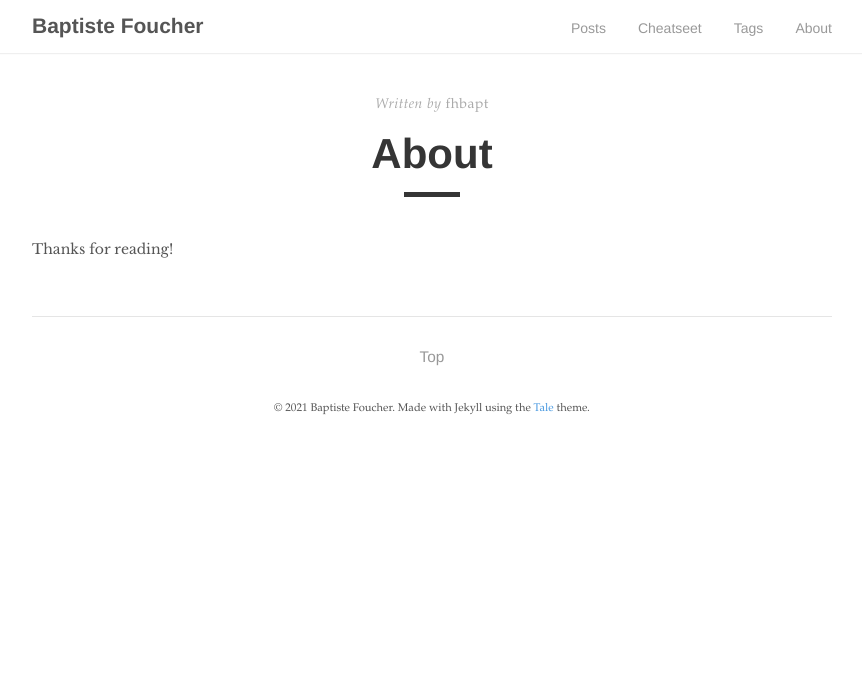
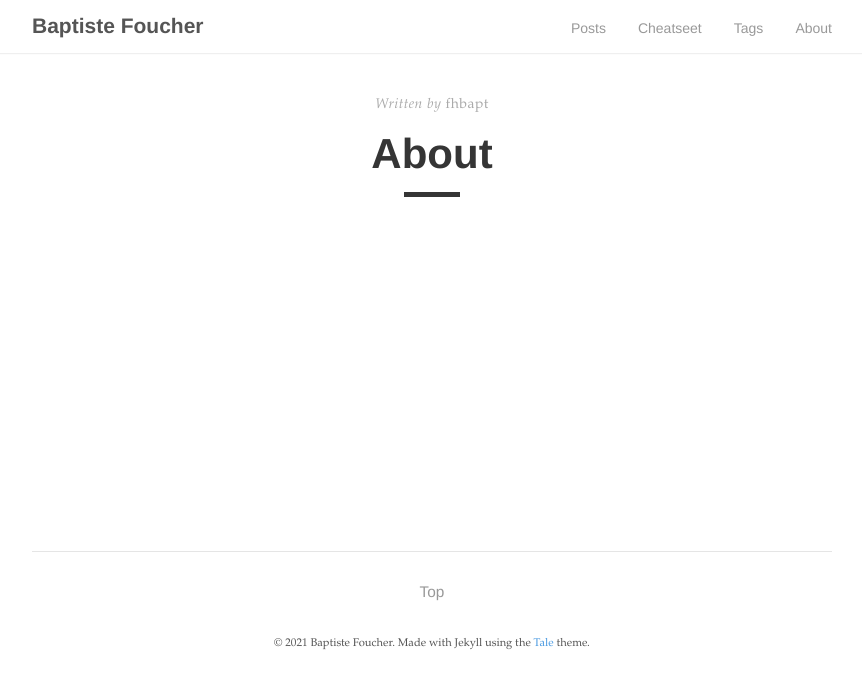
Before and after one commit to fhbapt/fhbapt.github.io, a Jekyll site: the page built from _pages/about.md, in a window 1280 px wide. Shown: the top 689 px of the page, without its empty margins (208-1070 px from the left). Built offline with Jekyll 4.4.1, drawn with Linux system fonts in a browser that asks for light colours.

Commit message:
Update about.md

```diff
--- a/_pages/about.md
+++ b/_pages/about.md
@@ -5,4 +5,4 @@
 permalink: /about/
 ---
 
-Thanks for reading!
+<a href="https://github.com/fhbapt" rel="My Github">![Foo](https://raw.githubusercontent.com/fhbapt/fhbapt.github.io/main/assets/github.ico)</a>
```
